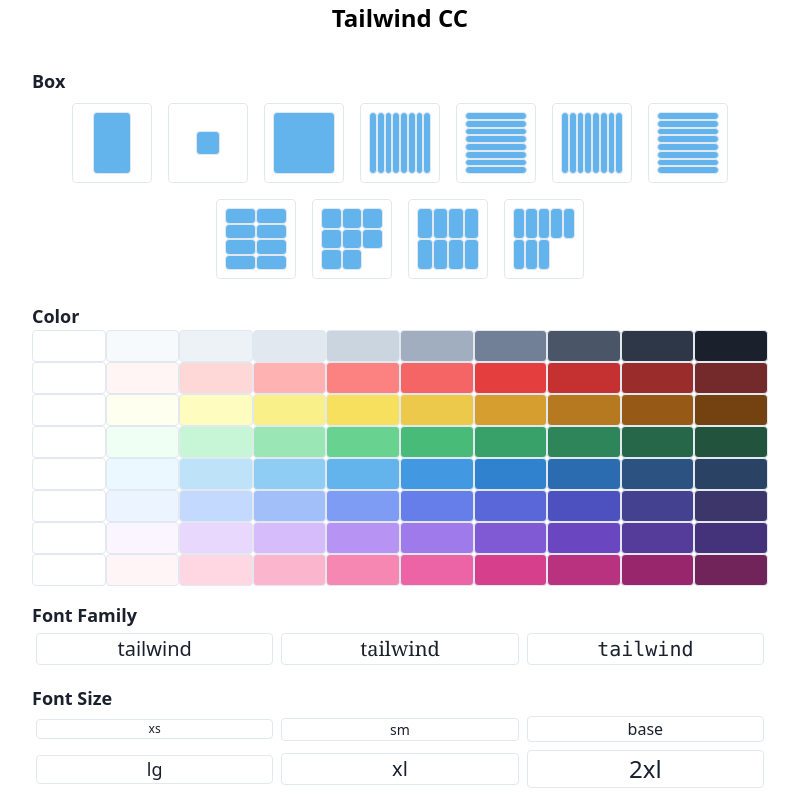
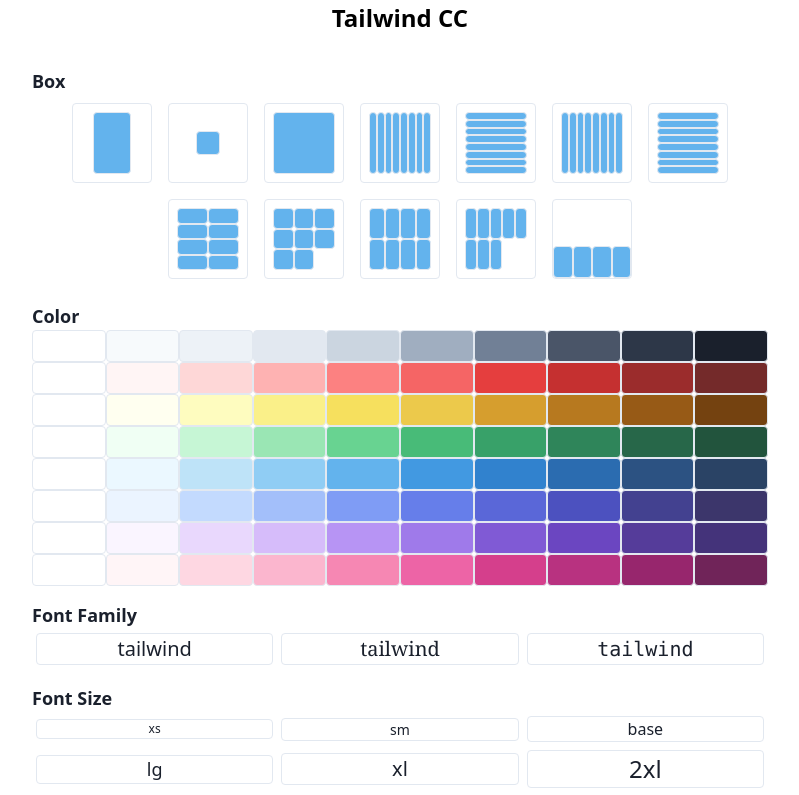
Before and after one commit to cti1650/tailwind_cc, a Next.js app: page / in a window 1280 px wide. Shown: the top 795 px of the page, without its empty margins (240-1039 px from the left). Built offline with nearby package versions, Linux system fonts and the light colour scheme.

Commit message:
下タブの追加

```diff
--- a/components/parts/sample.jsx
+++ b/components/parts/sample.jsx
@@ -74,7 +74,7 @@ export const SampleBox = (props) => {
 };
 
 export const SampleBoxs = (props) => {
-  const { className, dammyStyle, onCopy } = props;
+  const { className, dammyStyle, boxCount, size, onCopy } = props;
   const handleClick = useCallback(() => {
     copy(className);
     const comment = 'コピーしました「' + className + '」';
@@ -85,24 +85,32 @@ export const SampleBoxs = (props) => {
     <>
       <div className='p-2 h-24 w-24' title={className}>
         <div
-          className={cc([
-            'border bg-white p-2 rounded w-full h-full',
-            dammyStyle ? dammyStyle : className,
-          ])}
+          className='relative border bg-white p-2 rounded w-full h-full'
           onClick={handleClick}
         >
-          <div className='w-full h-full border bg-blue-400 rounded'></div>
-          <div className='w-full h-full border bg-blue-400 rounded'></div>
-          <div className='w-full h-full border bg-blue-400 rounded'></div>
-          <div className='w-full h-full border bg-blue-400 rounded'></div>
-          <div className='w-full h-full border bg-blue-400 rounded'></div>
-          <div className='w-full h-full border bg-blue-400 rounded'></div>
-          <div className='w-full h-full border bg-blue-400 rounded'></div>
-          <div className='w-full h-full border bg-blue-400 rounded'></div>
+          <div
+            className={cc([
+              { 'h-full w-full': !size, [size]: size },
+              dammyStyle ? dammyStyle : className,
+            ])}
+          >
+            {[...Array(boxCount)].map((value, index) => {
+              return (
+                <div
+                  key={index}
+                  className='w-full h-full border bg-blue-400 rounded'
+                ></div>
+              );
+            })}
+          </div>
         </div>
       </div>
     </>
   );
+};
+
+SampleBoxs.defaultProps = {
+  boxCount: 8,
 };
 
 export const tw_colors = () => {
--- a/pages/index.js
+++ b/pages/index.js
@@ -58,6 +58,13 @@ const Home = () => {
             <SampleBoxs onCopy={handleCopy} className='grid grid-cols-3' />
             <SampleBoxs onCopy={handleCopy} className='grid grid-cols-4' />
             <SampleBoxs onCopy={handleCopy} className='grid grid-cols-5' />
+            <SampleBoxs
+              onCopy={handleCopy}
+              className='fixed bottom-0 left-0 w-full flex flex-row'
+              dammyStyle='absolute bottom-0 left-0 w-full flex flex-row'
+              boxCount={4}
+              size='h-8'
+            />
           </div>
         </div>
         <div>
```
